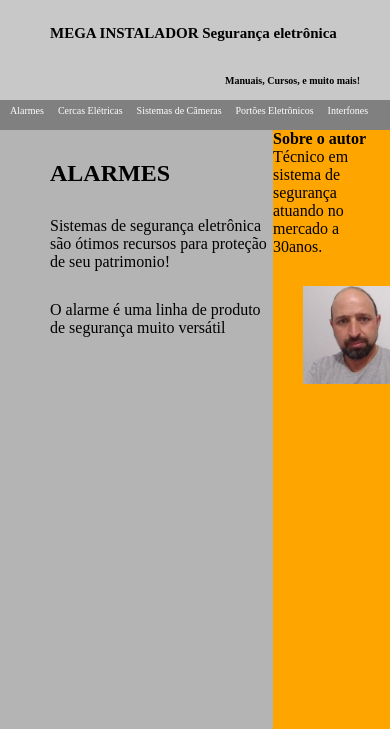
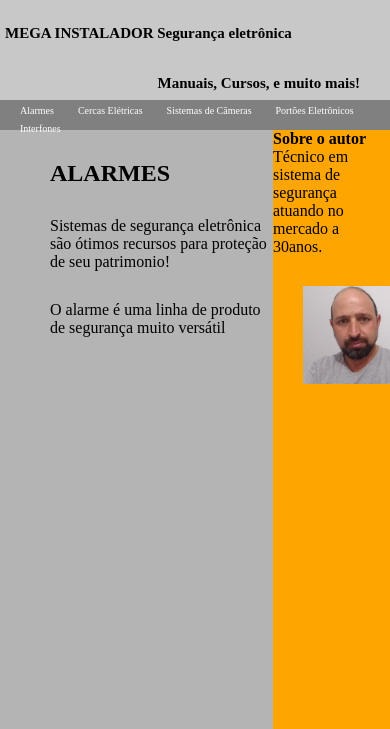
Before and after one commit to marcelo-prog/O-instalador, a PHP site: page / in a window 390 px wide; the page is wider, and only the part inside the window is pictured. Shown: the top 729 px of that part. Run offline with PHP 8.4, Linux system fonts and the light colour scheme.

Commit message:
02/01/21-23:09
mais responsivo

```diff
--- a/css/style.css
+++ b/css/style.css
@@ -36,7 +36,7 @@ nav{
 a{
 	color:white;
 	font-size: 25px;
-	margin-left: 40px;
+	margin-left: 70px;
 }
 
 section{
@@ -83,16 +83,13 @@ footer h5{
 	margin-left:50px;
 
 }
- @media screen and (max-width:1050px){
-	 .inicio h1{
-		 width:100%;
-	 }
- }
+
 
 
  @media screen and (max-width:1050px){
 	.inicio h1{
 		font-size: 25px;
+		margin-left: 5px;
 	}
 
 }
@@ -113,28 +110,28 @@ footer h5{
 
 @media screen and (max-width:1050px){
 	header .inicio h2{
-		font-size: 10px;
+		font-size: 15px;
 	}
 
 }
 
 @media screen and (max-width:1000px){
 	nav .lista a{
-		font-size: 10px;
+		font-size: 15px;
 	}
 
 }
 
-@media screen and (max-width:570px){
+@media screen and (max-width:750px){
 	nav .lista a{
 		font-size: 10px;
 	}
 
 }
 
-@media screen and (max-width:570px){
+@media screen and (max-width:860px){
 	nav .lista a{
-		margin-left: 10px;
+		margin-left: 20px;
 	}
 
 }
```
